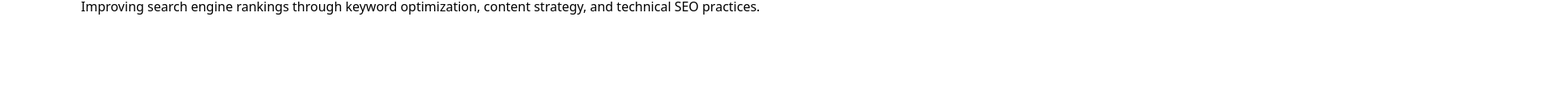
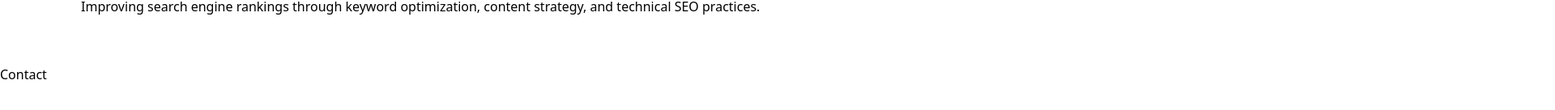
Before and after one commit to KingCodeX01/portfolio-paribesh, a React (Vite) app: page / in a window 1280 px wide. Shown: the part 1776-1912 px from the top of the page at 81% size, 1920 px wide, since content can reach past the window. Built offline with nearby package versions, Linux system fonts and the light colour scheme.

Commit message:
rebuild it

```diff
--- a/src/components/core/navbar.tsx
+++ b/src/components/core/navbar.tsx
@@ -1,8 +1,5 @@
 import { Swiper, SwiperSlide } from "swiper/react";
-import "swiper/css";
-import "swiper/css/effect-coverflow";
-import "swiper/css/pagination";
-import { EffectCoverflow, Pagination, Autoplay } from "swiper/modules";
+import { EffectCoverflow, Autoplay } from "swiper/modules";
 
 const quotes = [
   "The only limit to our realization of tomorrow is our doubts of today.",
@@ -34,7 +31,7 @@ const Navbar = () => {
           slideShadows: false,
         }}
         // pagination={true}
-        modules={[EffectCoverflow, Pagination, Autoplay]}
+        modules={[EffectCoverflow, Autoplay]}
         className="mySwiper"
       >
         {quotes.map((quote, index) => (
--- a/src/pages/contact.tsx
+++ b/src/pages/contact.tsx
@@ -1,5 +1,3 @@
-import React from "react";
-
 const Contact = () => {
   return <div>Contact</div>;
 };
--- a/src/pages/home.tsx
+++ b/src/pages/home.tsx
@@ -4,6 +4,7 @@ import Navbar from "../components/core/navbar";
 import { Background } from "../components/core/background";
 import Skills from "./skill";
 import About from "./about";
+import Contact from "./contact";
 
 const Home = () => {
   const [_isNavbarFixed, setIsNavbarFixed] = useState(false);
@@ -84,6 +85,10 @@ const Home = () => {
       <div>
         <Skills />
       </div>
+
+      <div>
+        <Contact />
+      </div>
     </>
   );
 };
```
